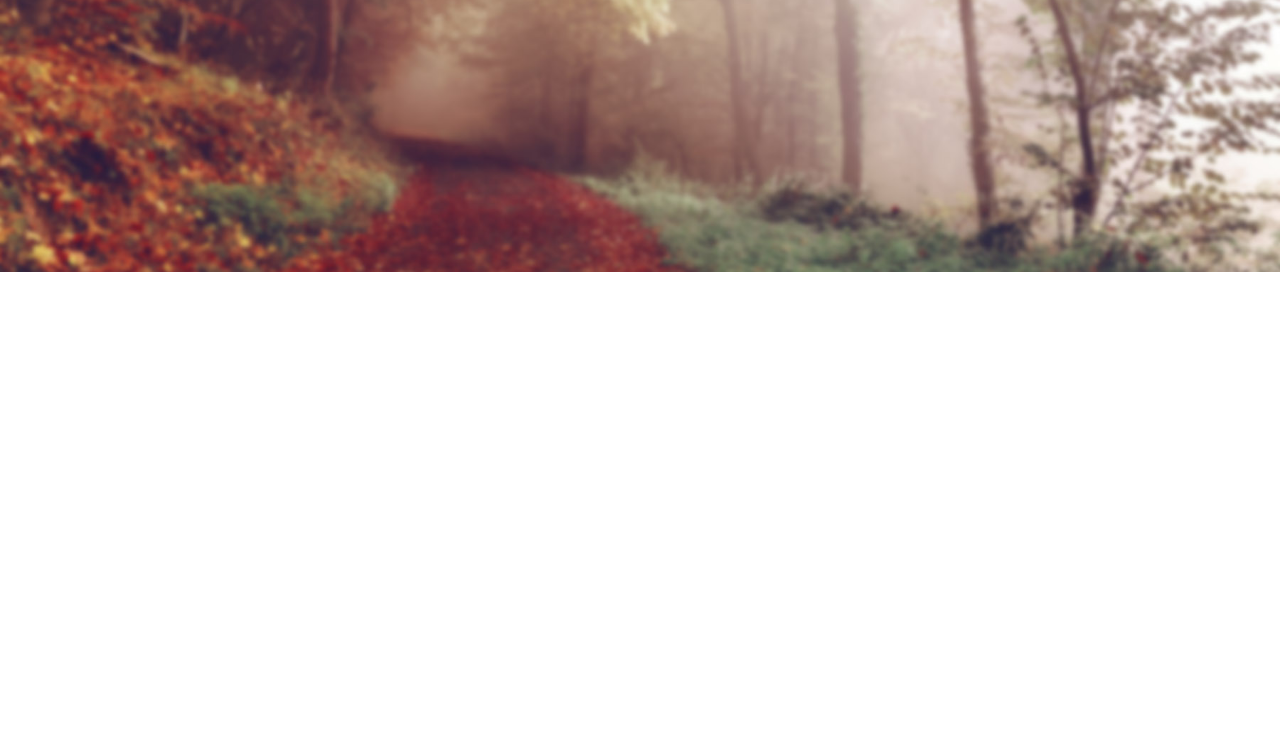
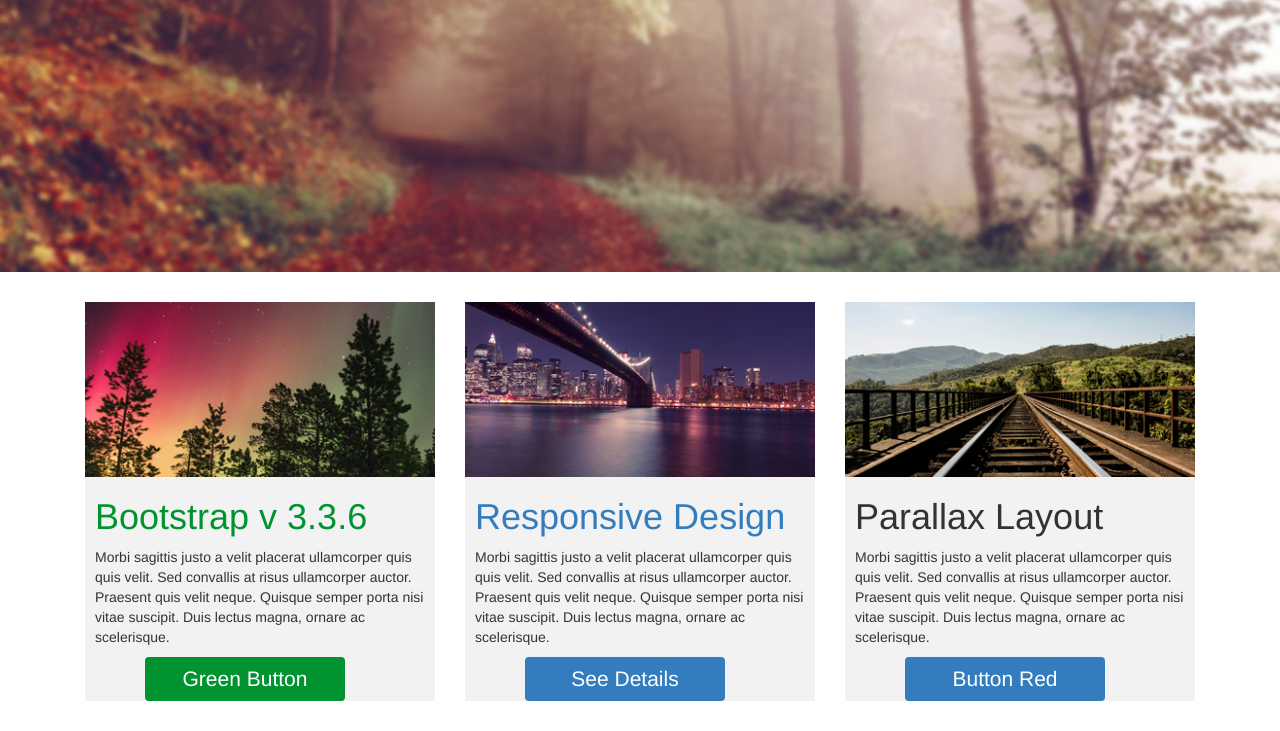
Before and after one commit to EstherWangari/conquer, a plain HTML site: page index.html in a window 1280 px wide. Shown: the part 358-1089 px from the top of the page. Before the commit the page ends 800 px from the top, so only its background shows below. Drawn offline with nearby package versions, Linux system fonts and the light colour scheme.

Commit message:
added 3 columns and styled them..section 2

```diff
--- a/css/styles.css
+++ b/css/styles.css
@@ -1,3 +1,5 @@
+.red{border:1px solid red}
+.blue{border: 1px dashed blue}
 .navbar-default{background-color:#3C3E4D;min-height:80px;margin:0;border: none;border-radius:unset;}
 nav .btn{;color:#fff;border:1px solid gray;border-radius:unset;min-width:100px;margin-top:20px;margin-left:20px;font-size:20px;font-family: 'Open Sans', sans-serif;
 }
@@ -5,3 +7,14 @@ center .btn:hover{background-color:#4C4F5F;color:#fff;}
 .conquer{text-align: center;padding-top:10%;min-height:550px;background-image: url(../images/bg-1.jpg);background-size: cover;background-position: center;}
 .conquer h1{color:#fff;font-weight:500;font-size:5em;text-shadow:2px 2px #08090a;}
 .conquer p{color:#fff;font-size:2em;}
+figcaption{padding-left: 10px;background-color:#F2F2F2;}
+.wholecol{margin-top:30px;}
+.firstrow{padding-bottom:30px;}
+.one .btn{width:200px;text-align: center;background-color:#009330;color:#fff;margin-left:50px;font-size:1.5em}
+.bootstrap{color:#009330;}
+.item{ background-color: #F2F2F2;}
+.item img{width:100%}
+.cont{padding: 0 10px 0 10px;}
+.responsive{color:#337DBF}
+.two .btn{width:200px;text-align: center;background-color:#337DBF;color:#fff;margin-left:50px;font-size:1.5em}
+.three .btn{width:200px;text-align: center;background-color:#337DBF;color:#fff;margin-left:50px;font-size:1.5em}
--- a/index.html
+++ b/index.html
@@ -19,10 +19,43 @@
     <div class="conquer">
       <h1>CONQUER</h1>
       <p>Simple Bootstrap Template</p>
-
     </div>
-
-
+    <div class="container">
+      <div class="col-md-12 wholecol">
+        <div class="row firstrow">
+          <div class="col-md-4 col-sm-12 one">
+            <div class=" item">
+            <img src="images/1-1.jpg">
+            <div class="cont">
+            <h1 class="bootstrap">Bootstrap v 3.3.6</h1>
+            <p>Morbi sagittis justo a velit placerat ullamcorper quis quis velit. Sed convallis at risus ullamcorper auctor. Praesent quis velit neque. Quisque semper porta nisi vitae suscipit. Duis lectus magna, ornare ac scelerisque.</p>
+            <a class="btn ">Green Button</a>
+          </div>
+            </div>
+          </div>
+          <div class="col-md-4 col-sm-12 two">
+            <div class="item">
+              <img src="images/1-2.jpg">
+              <div class="cont">
+              <h1 class="responsive">Responsive Design</h1>
+              <p>Morbi sagittis justo a velit placerat ullamcorper quis quis velit. Sed convallis at risus ullamcorper auctor. Praesent quis velit neque. Quisque semper porta nisi vitae suscipit. Duis lectus magna, ornare ac scelerisque.</p>
+              <a class="btn ">See Details</a>
+            </div>
+            </div>
+          </div>
+          <div class="col-md-4 col-sm-12 three">
+            <div class="item">
+              <img src="images/1-3.jpg">
+              <div class="cont">
+              <h1 class="parralax">Parallax Layout</h1>
+              <p>Morbi sagittis justo a velit placerat ullamcorper quis quis velit. Sed convallis at risus ullamcorper auctor. Praesent quis velit neque. Quisque semper porta nisi vitae suscipit. Duis lectus magna, ornare ac scelerisque.</p>
+              <a class="btn ">Button Red</a>
+            </div>
+            </div>
+          </div>
+        </div>
+      </div>
+    </div>
 
   </body>
 </html>
```
